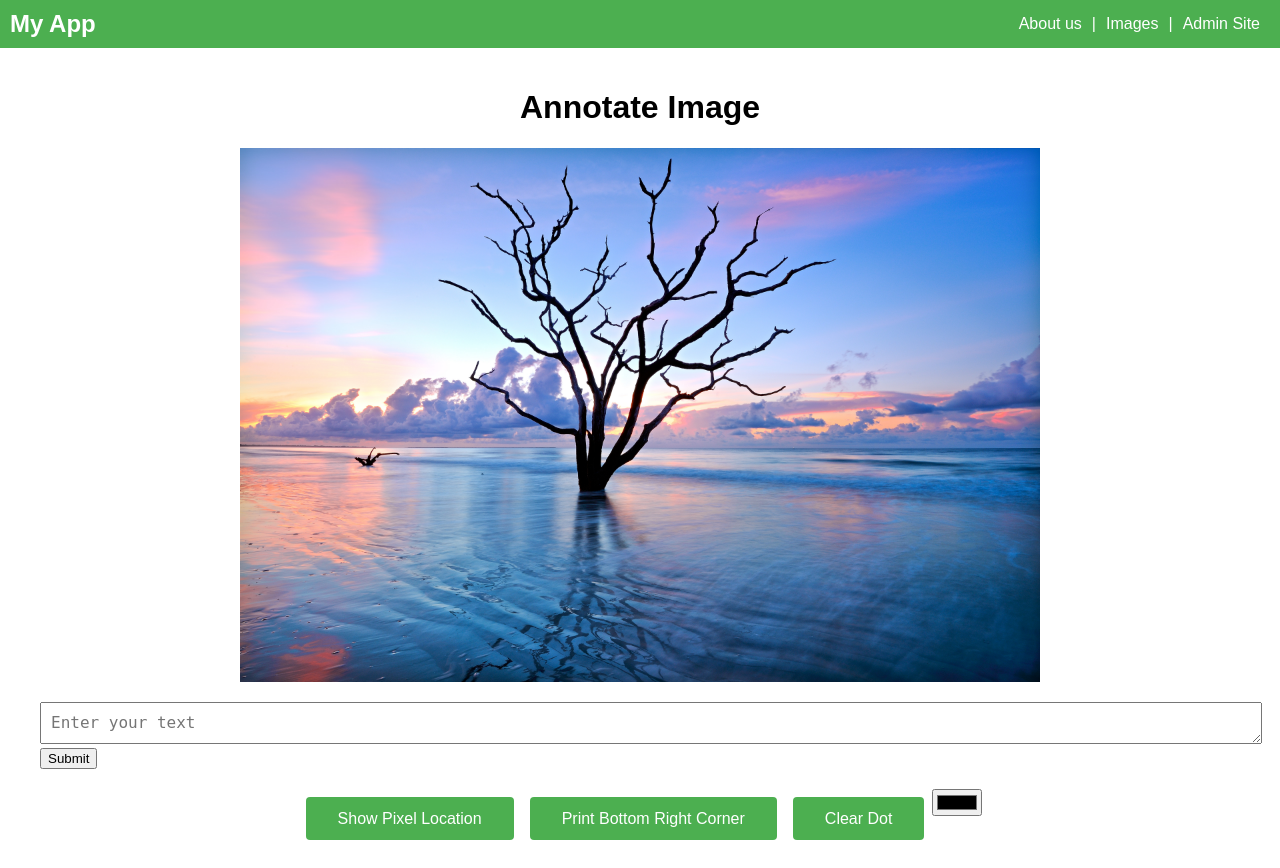
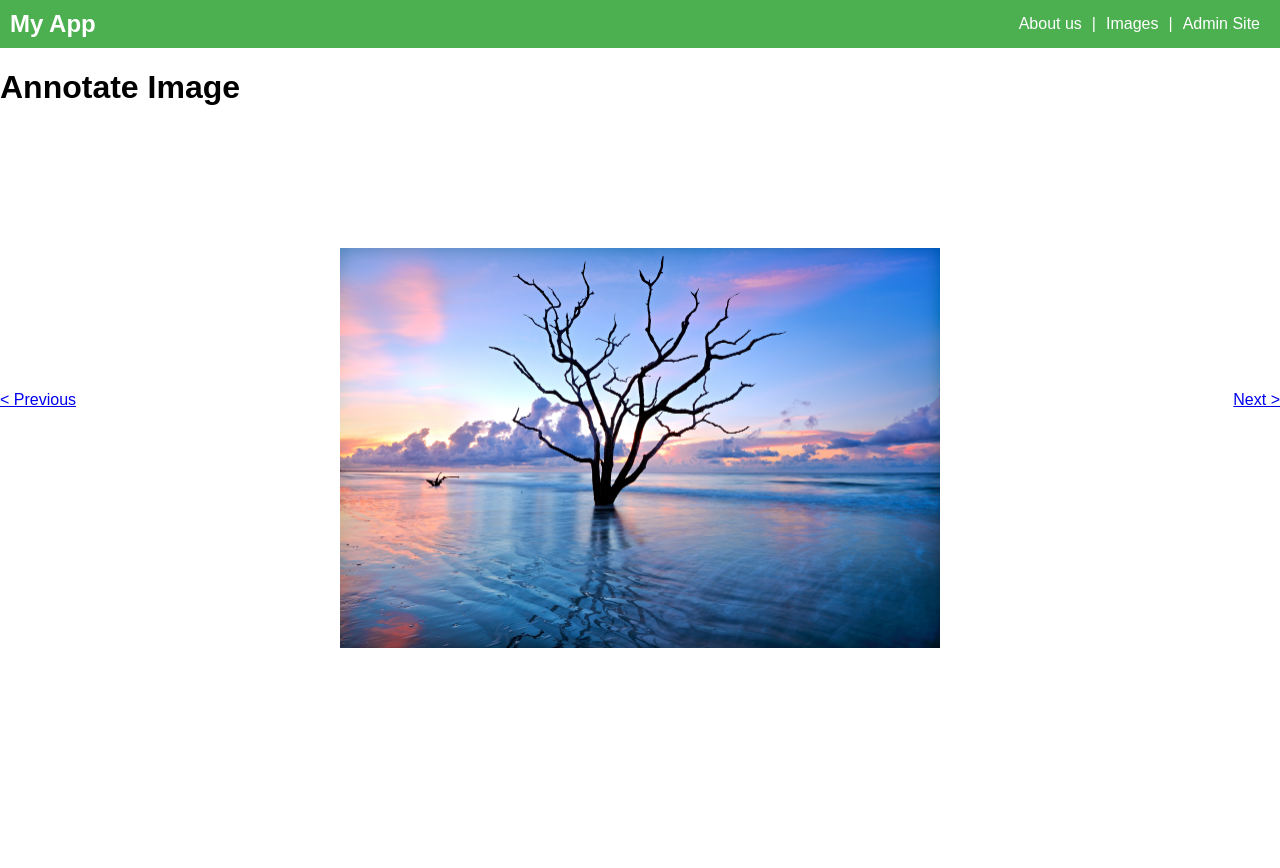
Before and after one commit to julien32/MedicalImageSegmentation, a Django app: page /annotation/31/ in a window 1280 px wide. After the commit the page ends 648 px from the top, so only its background shows below. Run offline with Django 4.2, Linux system fonts and the light colour scheme; data comes from the database, SQL or seed files in the repository; both versions use the stored data as it was after the commit.

Commit message:
added gallery function to annotation scree, annotation dot placement and saving of annotation dots still faulty

```diff
--- a/frontendPrototype/prototypeSite/prototypeApp/models.py
+++ b/frontendPrototype/prototypeSite/prototypeApp/models.py
@@ -7,4 +7,9 @@ class Meta:
 
 class Picture(models.Model):
     image = models.ImageField(upload_to='images/')
+    x_coordinate = models.FloatField(null=True, blank=True)
+    y_coordinate = models.FloatField(null=True, blank=True)
     annotation = models.TextField()
+
+    def __str__(self):
+        return f"Picture {self.id}"
--- a/frontendPrototype/prototypeSite/prototypeApp/templates/annotation.html
+++ b/frontendPrototype/prototypeSite/prototypeApp/templates/annotation.html
@@ -1,176 +1,175 @@
 {% extends 'base.html' %}
 
 {% block content %}
+
+    <html>
+    <head>
+        <title>Annotate Image</title>
         <style>
-        .container {
-            max-width: 1200px;
-            margin: 0 auto;
-            padding: 20px;
+            .circle {
+                position: absolute;
+                width: 10px;
+                height: 10px;
+                border-radius: 50%;
+                background-color: red;
+                transform: translate(-50%, -50%);
             }
 
-        h1 {
-            text-align: center;
-        }
-
-        .canvas-container {
+            .annotation-container {
+                display: flex;
+                justify-content: center;
+                align-items: center;
+                height: 80vh;
                 position: relative;
-            width: 100%;
-            max-width: 800px; /* Adjust the maximum width as needed */
-            margin: 0 auto;
                 overflow: hidden;
             }
 
-        #canvas {
-            display: block;
-            background: url("{{ picture.image.url }}") no-repeat;
-            background-size: cover;
+            .annotation-container img {
+                max-width: 100%;
+                max-height: 400px; /* Adjust the height as per your requirement */
+                object-fit: contain;
             }
 
-        .circle {
+            .nav-arrows {
                 position: absolute;
-            width: 10px; /* Adjust the size of the dot as needed */
-            height: 10px;
-            border-radius: 50%;
-        }
-
-        .buttons-container {
+                top: 50%;
+                transform: translateY(-50%);
+                width: 100%;
                 display: flex;
-            justify-content: center;
-            margin-top: 20px;
-        }
-
-        .buttons-container button {
-            margin: 5px 5px;
-        }
-
-    /* hier kann man die hover animation von den buttons ändern */
-    #submit:hover, #showPixelButton:hover, #printBottomRightButton:hover, #clearButton:hover{
-        background-color: brown;
-    }
-    #submit, #showPixelButton, #printBottomRightButton, #clearButton{
-      display: inline-block;
-      padding: 0.8rem 2rem;
-      margin: 0.5rem;
-      border: none;
-      background-color: #4CAF50;
-      color: white;
-      font-size: 1rem;
-      text-decoration: none;
-      text-align: center;
-      cursor: pointer;
-      border-radius: 0.25rem;
-    }
-
-    #userTextInput {
-        width: 100%;
-        height: 20px;
-        margin-top: 20px;
-        padding: 10px;
-        font-size: 16px;
+                justify-content: space-between;
+                z-index: 1;
             }
         </style>
+    </head>
+    <!-- ... (previous parts of the template) ... -->
 
-
-    <div class="container">
+    <body>
     <h1>Annotate Image</h1>
-
-        <div class="canvas-container">
-            <canvas id="canvas"></canvas>
+    {% if messages %}
+        <ul class="messages">
+            {% for message in messages %}
+                <li{% if message.tags %} class="{{ message.tags }}"{% endif %}>{{ message }}</li>
+            {% endfor %}
+        </ul>
+    {% endif %}
+    <div class="nav-arrows">
+        <a href="#" id="prevImage" data-url="{% url 'annotation' prev_picture_id %}">&lt; Previous</a>
+        <a href="#" id="nextImage" data-url="{% url 'annotation' next_picture_id %}">Next &gt;</a>
     </div>
-        <!-- When you click the submit button a python file gets triggered and then inference is run on the submitted picture -->
-        <!-- change path to the local one in you file system -->
-        <form action="C:/Users/lucaa/Desktop/Master Studium/SS23/Praktikum Machine Learning in Graphics, Vision and Language (MSc) - SoSe 23/MedicalImageSegmentation WebDev/run_bash.py" id="annotation-form" method="post">
-            {% csrf_token %}
-            <input type="hidden" name="dotPositions" id="dotPositionsInput">
-            <textarea name="userText" id="userTextInput" placeholder="Enter your text"></textarea>
-            <button type="submit">Submit</button>
-        </form>
-
-        <div class="buttons-container">
-            <button id="showPixelButton">Show Pixel Location</button>
-            <button id="printBottomRightButton">Print Bottom Right Corner</button>
-            <button id="clearButton">Clear Dot</button>
-            <input id="colorPicker" type="color">
-        </div>
+    <div class="annotation-container">
+        <img src="{{ picture.image.url }}" id="picture">
     </div>
 
     <script>
     document.addEventListener('DOMContentLoaded', () => {
-            const canvas = document.querySelector('#canvas');
-            const ctx = canvas.getContext('2d');
+        const image = document.querySelector('#picture');
+        const annotationContainer = document.querySelector('.annotation-container');
+        const numImages = {{ num_images }};
+        let currentImageIndex = parseInt("{{ current_image_index }}");
+        const imageUrls = [{% for pic in pictures %}"{{ pic.image.url }}"{% if not forloop.last %}, {% endif %}{% endfor %}];
+        const xCoordinates = [{% for pic in pictures %}{{ pic.x_coordinate|default:-1 }}{% if not forloop.last %}, {% endif %}{% endfor %}];
+        const yCoordinates = [{% for pic in pictures %}{{ pic.y_coordinate|default:-1 }}{% if not forloop.last %}, {% endif %}{% endfor %}];
 
-            const image = new Image();
-            image.src = "{{ picture.image.url }}";
-            image.addEventListener('load', () => {
-                const aspectRatio = image.width / image.height;
-                const maxWidth = 800; // Maximum width for the canvas (adjust as needed)
-                const maxHeight = maxWidth / aspectRatio;
+         function printAnnotationValues(x, y) {
+            console.log('Annotation values:');
+            console.log('X Coordinate:', x);
+            console.log('Y Coordinate:', y);
+        }
 
-                canvas.width = maxWidth;
-                canvas.height = maxHeight;
+        function updateArrowsVisibility() {
+            const navArrows = document.querySelector('.nav-arrows');
+            if (numImages <= 1) {
+                navArrows.style.display = 'none';
+            } else {
+                navArrows.style.display = 'flex';
+            }
+        }
 
-                ctx.drawImage(image, 0, 0, maxWidth, maxHeight);
+        function renderAnnotationDots() {
+            // Clear existing circles from the annotationContainer
+            const existingCircles = annotationContainer.querySelectorAll('.circle');
+            existingCircles.forEach(circle => circle.remove());
+
+            // Display annotation dots for the current image
+            const x = xCoordinates[currentImageIndex];
+            const y = yCoordinates[currentImageIndex];
+            if (x >= 0 && y >= 0) {
+                const circle = document.createElement('div');
+                circle.classList.add('circle');
+                circle.style.left = `${x * 100}%`; // Convert relative coordinates to percentages
+                circle.style.top = `${y * 100}%`;
+                annotationContainer.appendChild(circle);
+            }
+        }
+
+        function updateImageAndForm() {
+            // Save the annotation dots for the current image before moving to the next image
+            const x = parseFloat(annotationContainer.querySelector('.circle').style.left) / 100;
+            const y = parseFloat(annotationContainer.querySelector('.circle').style.top) / 100;
+
+            fetch("{% url 'annotation' picture.id %}", {
+                method: 'POST',
+                headers: {
+                    'Content-Type': 'application/json',
+                    'X-CSRFToken': "{{ csrf_token }}",
+                },
+                body: JSON.stringify({
+                    x_coordinate: x,
+                    y_coordinate: y,
+                }),
+            })
+            .then(response => response.json())
+            .then(data => {
+                if (data.success) {
+                    console.log('Annotation dots saved successfully!');
+                }
+            })
+            .catch(error => {
+                console.error('Error saving annotation dots:', error);
+            });
+        }
+
+        image.addEventListener('click', (event) => {
+            if (event.detail === 1) { // Single-click for annotation dots
+                const rect = image.getBoundingClientRect();
+                const posX = (event.clientX - rect.left) / rect.width; // Calculate relative coordinates
+                const posY = (event.clientY - rect.top) / rect.height;
+                const circle = document.createElement('div');
+                circle.classList.add('circle');
+                circle.style.left = `${posX * 100}%`; // Convert relative coordinates to percentages
+                circle.style.top = `${posY * 100}%`;
+                annotationContainer.appendChild(circle);
+
+                printAnnotationValues(posX, posY); // Print the annotation values for the current image.
+                updateImageAndForm(); // Save the annotation dots for the current image.
+            }
         });
 
-            const dotSize = 10; // Adjust the size of the dot as needed
-            let dotPositions = []; // Array to store dot positions
-            let dotColor = '#d50909'; // Default dot color (red)
+        const prevImage = document.querySelector('#prevImage');
+        const nextImage = document.querySelector('#nextImage');
 
-            const handleMouseDown = (event) => {
-                const canvasRect = canvas.getBoundingClientRect();
-                const offsetX = event.clientX - canvasRect.left;
-                const offsetY = event.clientY - canvasRect.top;
-
-                // Store the dot position in the array
-                dotPositions.push({ x: offsetX, y: offsetY });
-
-                const circle = document.createElement('div');
-                circle.classList.add('circle');
-                circle.style.left = `${offsetX - dotSize / 2}px`;
-                circle.style.top = `${offsetY - dotSize / 2}px`;
-                circle.style.backgroundColor = dotColor;
-                document.querySelector('.canvas-container').appendChild(circle);
-
-                canvas.removeEventListener('mousedown', handleMouseDown); // Remove the event listener
-                // Update the dot positions input value
-                document.querySelector('#dotPositionsInput').value = JSON.stringify(dotPositions);
-            };
-
-            canvas.addEventListener('mousedown', handleMouseDown);
-
-            const showPixelButton = document.querySelector('#showPixelButton');
-            showPixelButton.addEventListener('click', () => {
-                const dot = dotPositions[dotPositions.length - 1];
-                const x = Math.round(dot.x);
-                const y = Math.round(dot.y);
-                alert(`Clicked Location: (${x}px, ${y}px)`);
+        prevImage.addEventListener('click', (event) => {
+            event.preventDefault();
+            currentImageIndex = (currentImageIndex - 1 + numImages) % numImages;
+            image.src = imageUrls[currentImageIndex];
+            renderAnnotationDots(); // Call the function to render annotation dots for the current image.
         });
 
-            const printBottomRightButton = document.querySelector('#printBottomRightButton');
-            printBottomRightButton.addEventListener('click', () => {
-                const x = canvas.width;
-                const y = canvas.height;
-                alert(`Bottom Right Corner: (${x}px, ${y}px)`);
+        nextImage.addEventListener('click', (event) => {
+            event.preventDefault();
+            currentImageIndex = (currentImageIndex + 1) % numImages;
+            image.src = imageUrls[currentImageIndex];
+            renderAnnotationDots(); // Call the function to render annotation dots for the current image.
         });
 
-            const colorPicker = document.querySelector('#colorPicker');
-            colorPicker.addEventListener('change', (event) => {
-                dotColor = event.target.value;
-            });
-
-            const clearButton = document.querySelector('#clearButton');
-            clearButton.addEventListener('click', () => {
-                // Clear dot positions array
-                dotPositions = [];
-
-                // Remove existing dot elements from the page
-                const dots = document.querySelectorAll('.circle');
-                dots.forEach((dot) => dot.remove());
-
-                // Reattach the mouse click listener
-                canvas.addEventListener('mousedown', handleMouseDown);
-            });
+        updateArrowsVisibility();
+        renderAnnotationDots(); // Call the function initially to render annotation dots for the current image.
     });
 </script>
 
+
+    </body>
+    </html>
+
+
 {% endblock %}
--- a/frontendPrototype/prototypeSite/prototypeApp/templates/gallery.html
+++ b/frontendPrototype/prototypeSite/prototypeApp/templates/gallery.html
@@ -29,7 +29,7 @@
                 <div id="image-gallery">
                     {% for picture in pictures %}
                         <div class="gallery-item">
-                            <a href="{% url 'annotation' picture.id %}">
+                            <a href="{% url 'annotation' picture.id %}">Annotate</a>
                                 <img src="{{ picture.image.url }}" alt="Image">
                             </a>
                             <div class="image-title">
--- a/frontendPrototype/prototypeSite/prototypeApp/views.py
+++ b/frontendPrototype/prototypeSite/prototypeApp/views.py
@@ -1,7 +1,10 @@
 import os
 
 from django.http import HttpResponse
-from django.shortcuts import render, redirect
+from django.shortcuts import render, get_object_or_404, redirect
+from django.contrib import messages
+import json
+from django.http import JsonResponse
 
 from .models import Picture
 
@@ -40,14 +43,56 @@ def delete_images_confirm(request):
     return redirect('gallery')
 
 
+# def annotation_view(request, picture_id):
+# picture = Picture.objects.get(pk=picture_id)
+# if request.method == 'POST':
+# annotation = request.POST.get('annotation')
+# picture.annotation = annotation
+# picture.save()
+# return redirect('gallery')
+# return render(request, 'annotation.html', {'picture': picture})
+
+
 def annotation_view(request, picture_id):
-    picture = Picture.objects.get(pk=picture_id)
-    if request.method == 'POST':
-        annotation = request.POST.get('annotation')
-        picture.annotation = annotation
+    picture = get_object_or_404(Picture, id=picture_id)
+    pictures = Picture.objects.all()
+    num_images = pictures.count()
+
+    current_index = None
+    prev_id = None
+    next_id = None
+
+    for index, pic in enumerate(pictures):
+        if pic.id == picture_id:
+            current_index = index
+            break
+
+    if current_index is not None:
+        prev_index = (current_index - 1 + num_images) % num_images
+        next_index = (current_index + 1) % num_images
+
+        prev_id = pictures[prev_index].id
+        next_id = pictures[next_index].id
+
+    if request.method == 'POST' and request.META.get('HTTP_X_REQUESTED_WITH') == 'XMLHttpRequest':
+        x_coordinate = float(request.POST.get('x_coordinate'))
+        y_coordinate = float(request.POST.get('y_coordinate'))
+        picture.x_coordinate = x_coordinate
+        picture.y_coordinate = y_coordinate
         picture.save()
-        return redirect('gallery')
-    return render(request, 'annotation.html', {'picture': picture})
+
+        return JsonResponse({'success': True})
+
+    context = {
+        'picture': picture,
+        'num_images': num_images,
+        'current_image_index': current_index,
+        'prev_picture_id': prev_id,
+        'next_picture_id': next_id,
+        'pictures': pictures,
+    }
+
+    return render(request, 'annotation.html', context)
 
 
 def submit_annotation(request):
```
Also changed, not shown: frontendPrototype/prototypeSite/prototypeSite/settings.py (+1 -7 lines), frontendPrototype/prototypeSite/db.sqlite3, frontendPrototype/prototypeSite/media/images/now-i-am-free_BVFKtHX.jpg (deleted), frontendPrototype/prototypeSite/media/images/now-i-am-free_fcC0vCP.jpg (deleted), frontendPrototype/prototypeSite/prototypeApp/migrations/0002_picture_x_coordinate_picture_y_coordinate.py (added). Lines whose indentation alone changed are shown as unchanged.
